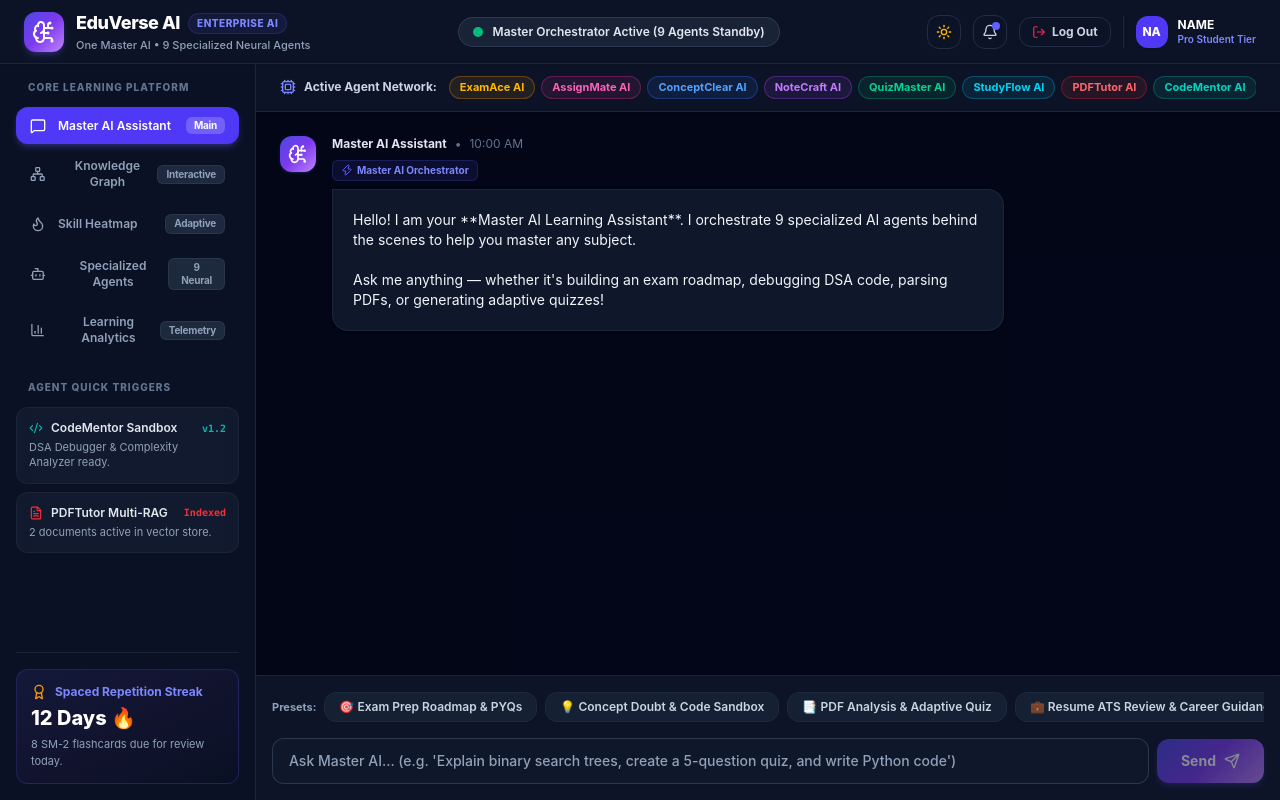
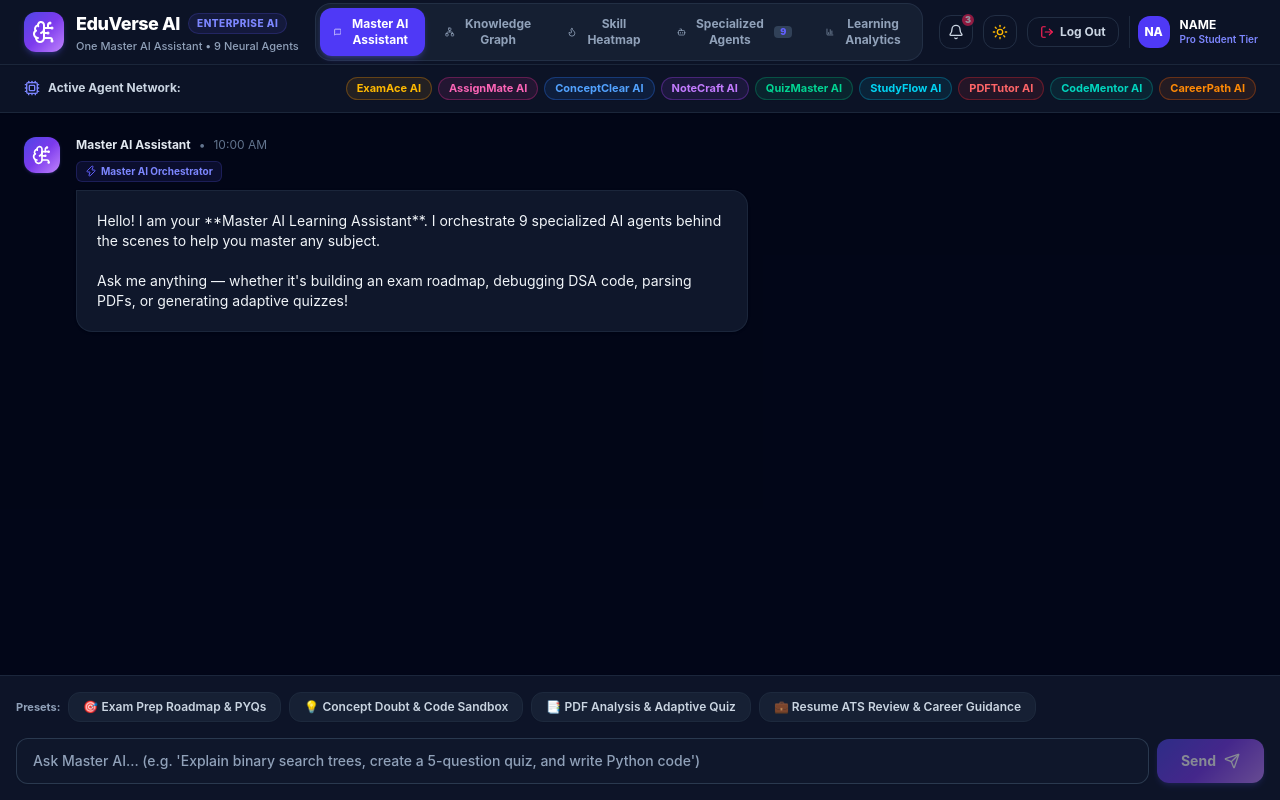
Before and after one commit to rupeshsah86/EduTech_Agents, a React (Vite) app in the folder frontend/: page /dashboard in a window 1280 px wide. Both pictures are taken after typing "name@example.com", "Sample123" into the empty fields and a click on the button "Log In to EduVerse". Built offline with nearby package versions, Linux system fonts and the light colour scheme.

Commit message:
feat(dashboard): move navigation menu upward into top header navbar and add interactive notification dropdown popover

```diff
--- a/frontend/src/components/dashboard/Navbar.tsx
+++ b/frontend/src/components/dashboard/Navbar.tsx
@@ -1,18 +1,38 @@
 import React from 'react';
 import { Link, useNavigate } from 'react-router-dom';
 import { useAuth } from '../../context/AuthContext';
-import { Sun, Moon, Bell, BrainCircuit, LogOut } from 'lucide-react';
+import {
+  Sun,
+  Moon,
+  BrainCircuit,
+  LogOut,
+  MessageSquare,
+  Network,
+  Flame,
+  Bot,
+  BarChart3
+} from 'lucide-react';
+import { NotificationDropdown } from './NotificationDropdown';
 
 interface NavbarProps {
   darkMode: boolean;
   setDarkMode: (val: boolean) => void;
-  activeAgentCount: number;
+  activeTab: string;
+  setActiveTab: (tab: string) => void;
   onNavigateToLanding: () => void;
 }
 
-export const Navbar: React.FC<NavbarProps> = ({ darkMode, setDarkMode, activeAgentCount }) => {
+export const Navbar: React.FC<NavbarProps> = ({ darkMode, setDarkMode, activeTab, setActiveTab }) => {
   const { user, logout } = useAuth();
   const navigate = useNavigate();
+
+  const navItems = [
+    { id: 'chat', label: 'Master AI Assistant', icon: MessageSquare },
+    { id: 'knowledge', label: 'Knowledge Graph', icon: Network },
+    { id: 'heatmap', label: 'Skill Heatmap', icon: Flame },
+    { id: 'agents', label: 'Specialized Agents', icon: Bot, badge: '9' },
+    { id: 'analytics', label: 'Learning Analytics', icon: BarChart3 },
+  ];
 
   const handleLogout = () => {
     logout();
@@ -20,9 +40,11 @@
   };
 
   return (
-    <header className="h-16 border-b border-slate-200/90 dark:border-slate-800/90 bg-white/80 dark:bg-slate-900/80 backdrop-blur-xl sticky top-0 z-40 px-6 flex items-center justify-between transition-colors duration-200 shadow-xs">
-      {/* Brand Identity */}
-      <div className="flex items-center gap-3">
+    <header className="border-b border-slate-200/90 dark:border-slate-800/90 bg-white/80 dark:bg-slate-900/80 backdrop-blur-xl sticky top-0 z-40 transition-colors duration-200 shadow-xs">
+      {/* Top Main Bar */}
+      <div className="h-16 px-6 flex items-center justify-between gap-4">
+        {/* Left Brand Identity */}
+        <div className="flex items-center gap-3 shrink-0">
           <Link
             to="/"
             className="w-10 h-10 rounded-xl agent-gradient-master flex items-center justify-center shadow-md shadow-indigo-500/25 hover:scale-105 transition-transform"
@@ -34,39 +56,59 @@
             <div className="flex items-center gap-2">
               <h1 className="font-extrabold text-base sm:text-lg text-slate-900 dark:text-white tracking-tight">EduVerse AI</h1>
               <span className="text-[10px] font-extrabold tracking-wider uppercase px-2 py-0.5 rounded-full bg-indigo-500/10 text-indigo-600 dark:text-indigo-400 border border-indigo-500/20">
-              Enterprise AI
+                ENTERPRISE AI
               </span>
             </div>
             <p className="text-[11px] text-slate-500 dark:text-slate-400 font-medium hidden sm:block">
-            One Master AI • 9 Specialized Neural Agents
+              One Master AI Assistant • 9 Neural Agents
             </p>
           </div>
         </div>
 
-      {/* Middle Status Badge */}
-      <div className="hidden md:flex items-center gap-2.5 px-3.5 py-1.5 rounded-full bg-slate-100 dark:bg-slate-800/80 border border-slate-200/90 dark:border-slate-700/80 shadow-2xs">
-        <div className="w-2.5 h-2.5 rounded-full bg-emerald-500 animate-pulse" />
-        <span className="text-xs font-semibold text-slate-800 dark:text-slate-200">
-          Master Orchestrator Active ({activeAgentCount} Agents Standby)
+        {/* Center Navigation Tabs (Moved Upward into Header) */}
+        <nav className="hidden lg:flex items-center gap-1.5 p-1 rounded-2xl bg-slate-100/80 dark:bg-slate-800/60 border border-slate-200/60 dark:border-slate-700/50">
+          {navItems.map((item) => {
+            const Icon = item.icon;
+            const isActive = activeTab === item.id;
+            return (
+              <button
+                key={item.id}
+                onClick={() => setActiveTab(item.id)}
+                className={`flex items-center gap-2 px-3.5 py-2 rounded-xl font-bold text-xs transition-all duration-200 cursor-pointer ${
+                  isActive
+                    ? 'bg-indigo-600 text-white shadow-md shadow-indigo-500/25'
+                    : 'text-slate-600 dark:text-slate-400 hover:text-slate-900 dark:hover:text-white hover:bg-slate-200/50 dark:hover:bg-slate-700/50'
+                }`}
+              >
+                <Icon className={`w-3.5 h-3.5 ${isActive ? 'text-white' : 'text-slate-400'}`} />
+                <span>{item.label}</span>
+                {item.badge && (
+                  <span className={`text-[9px] px-1.5 py-0.2 rounded font-black ${
+                    isActive ? 'bg-white/20 text-white' : 'bg-slate-200 dark:bg-slate-700 text-indigo-500'
+                  }`}>
+                    {item.badge}
                   </span>
-      </div>
+                )}
+              </button>
+            );
+          })}
+        </nav>
 
-      {/* User Actions */}
-      <div className="flex items-center gap-3">
-        {/* Dark/Light Toggle */}
+        {/* Right Actions & User Profile */}
+        <div className="flex items-center gap-2.5 shrink-0">
+          {/* Notifications Dropdown (WORKING) */}
+          <NotificationDropdown />
+
+          {/* Dark/Light Theme Toggle */}
           <button
             onClick={() => setDarkMode(!darkMode)}
             className="p-2 rounded-xl text-slate-600 dark:text-slate-300 hover:bg-slate-100 dark:hover:bg-slate-800 border border-slate-200/60 dark:border-slate-700/60 transition-all cursor-pointer"
-          title="Toggle Dark/Light Mode"
+            title="Toggle Dark/Light Theme"
           >
             {darkMode ? <Sun className="w-4 h-4 text-amber-400" /> : <Moon className="w-4 h-4 text-slate-700" />}
           </button>
 
-        <button className="p-2 rounded-xl text-slate-600 dark:text-slate-300 hover:bg-slate-100 dark:hover:bg-slate-800 border border-slate-200/60 dark:border-slate-700/60 transition-all relative cursor-pointer">
-          <Bell className="w-4 h-4" />
-          <span className="absolute top-1.5 right-1.5 w-2 h-2 rounded-full bg-indigo-500" />
-        </button>
-
+          {/* Log Out */}
           <button
             onClick={handleLogout}
             className="px-3 py-1.5 rounded-xl text-slate-700 dark:text-slate-300 hover:bg-rose-500/10 hover:text-rose-600 dark:hover:text-rose-400 border border-slate-200/60 dark:border-slate-700/60 transition-all flex items-center gap-1.5 text-xs font-bold cursor-pointer"
@@ -76,11 +118,12 @@
             <span className="hidden sm:inline">Log Out</span>
           </button>
 
-        <div className="flex items-center gap-2.5 pl-3 border-l border-slate-200 dark:border-slate-800">
+          {/* User Profile Badge */}
+          <div className="flex items-center gap-2.5 pl-2 border-l border-slate-200 dark:border-slate-800">
             <div className="w-8 h-8 rounded-xl bg-indigo-600 text-white font-extrabold text-xs flex items-center justify-center shadow-xs">
               {user?.fullName ? user.fullName.slice(0, 2).toUpperCase() : 'ST'}
             </div>
-          <div className="hidden lg:block text-left">
+            <div className="hidden xl:block text-left">
               <p className="text-xs font-bold text-slate-900 dark:text-white leading-tight">
                 {user?.fullName || 'Student User'}
               </p>
@@ -88,6 +131,29 @@
             </div>
           </div>
         </div>
+      </div>
+
+      {/* Sub Header Navigation for Mobile/Tablet Screens */}
+      <div className="lg:hidden px-4 py-2 border-t border-slate-200/60 dark:border-slate-800/60 overflow-x-auto flex items-center gap-2">
+        {navItems.map((item) => {
+          const Icon = item.icon;
+          const isActive = activeTab === item.id;
+          return (
+            <button
+              key={item.id}
+              onClick={() => setActiveTab(item.id)}
+              className={`flex items-center gap-1.5 px-3 py-1.5 rounded-xl font-bold text-xs whitespace-nowrap transition-all ${
+                isActive
+                  ? 'bg-indigo-600 text-white shadow-xs'
+                  : 'text-slate-600 dark:text-slate-400 bg-slate-100 dark:bg-slate-800'
+              }`}
+            >
+              <Icon className="w-3.5 h-3.5" />
+              <span>{item.label}</span>
+            </button>
+          );
+        })}
+      </div>
     </header>
   );
 };
--- /dev/null
+++ b/frontend/src/components/dashboard/NotificationDropdown.tsx
@@ -0,0 +1,140 @@
+import React, { useState } from 'react';
+import { Bell, Sparkles, BookOpen, Repeat, Code2, X } from 'lucide-react';
+
+interface NotificationItem {
+  id: string;
+  title: string;
+  message: string;
+  time: string;
+  type: 'quiz' | 'exam' | 'pdf' | 'code';
+  read: boolean;
+}
+
+export const NotificationDropdown: React.FC = () => {
+  const [isOpen, setIsOpen] = useState(false);
+  const [notifications, setNotifications] = useState<NotificationItem[]>([
+    {
+      id: '1',
+      title: 'SM-2 Flashcards Due',
+      message: '3 SM-2 spaced repetition flashcards are scheduled for review today.',
+      time: '10m ago',
+      type: 'quiz',
+      read: false
+    },
+    {
+      id: '2',
+      title: 'PDFTutor Indexing Complete',
+      message: 'Operating_Systems_Concepts_10th_Ed.pdf vector index is active.',
+      time: '1h ago',
+      type: 'pdf',
+      read: false
+    },
+    {
+      id: '3',
+      title: 'CodeMentor Sandbox',
+      message: 'Dijkstra shortest path algorithm complexity analysis calculated O((V+E) log V).',
+      time: '2h ago',
+      type: 'code',
+      read: false
+    }
+  ]);
+
+  const unreadCount = notifications.filter(n => !n.read).length;
+
+  const handleMarkAllRead = () => {
+    setNotifications(prev => prev.map(n => ({ ...n, read: true })));
+  };
+
+  const handleRemove = (id: string) => {
+    setNotifications(prev => prev.filter(n => n.id !== id));
+  };
+
+  return (
+    <div className="relative">
+      <button
+        onClick={() => setIsOpen(!isOpen)}
+        className="p-2 rounded-xl text-slate-600 dark:text-slate-300 hover:bg-slate-100 dark:hover:bg-slate-800 border border-slate-200/60 dark:border-slate-700/60 transition-all relative cursor-pointer"
+        title="Notifications"
+      >
+        <Bell className="w-4 h-4" />
+        {unreadCount > 0 && (
+          <span className="absolute -top-1 -right-1 w-4 h-4 rounded-full bg-rose-500 text-white font-black text-[9px] flex items-center justify-center border-2 border-white dark:border-slate-900 animate-pulse">
+            {unreadCount}
+          </span>
+        )}
+      </button>
+
+      {isOpen && (
+        <>
+          {/* Backdrop click dismiss */}
+          <div className="fixed inset-0 z-40" onClick={() => setIsOpen(false)} />
+
+          {/* Popover Card */}
+          <div className="absolute right-0 mt-2 w-80 sm:w-96 rounded-2xl bg-white dark:bg-slate-900 border border-slate-200 dark:border-slate-800 shadow-2xl z-50 overflow-hidden font-sans space-y-0 text-slate-900 dark:text-slate-100">
+            <div className="p-3.5 border-b border-slate-200 dark:border-slate-800 flex items-center justify-between bg-slate-50/80 dark:bg-slate-800/50">
+              <div className="flex items-center gap-2 font-bold text-xs">
+                <Bell className="w-4 h-4 text-indigo-500" />
+                <span>Notifications</span>
+                {unreadCount > 0 && (
+                  <span className="px-2 py-0.5 rounded-full bg-indigo-500/10 text-indigo-600 dark:text-indigo-400 font-bold text-[10px]">
+                    {unreadCount} New
+                  </span>
+                )}
+              </div>
+              {unreadCount > 0 && (
+                <button
+                  onClick={handleMarkAllRead}
+                  className="text-[11px] font-semibold text-indigo-600 dark:text-indigo-400 hover:underline cursor-pointer"
+                >
+                  Mark all read
+                </button>
+              )}
+            </div>
+
+            <div className="max-h-80 overflow-y-auto divide-y divide-slate-100 dark:divide-slate-800/60">
+              {notifications.length === 0 ? (
+                <div className="p-6 text-center text-xs text-slate-400">
+                  No notifications yet!
+                </div>
+              ) : (
+                notifications.map((n) => (
+                  <div
+                    key={n.id}
+                    className={`p-3.5 flex items-start gap-3 transition-colors ${
+                      !n.read ? 'bg-indigo-500/5 dark:bg-indigo-500/10' : 'hover:bg-slate-50 dark:hover:bg-slate-800/40'
+                    }`}
+                  >
+                    <div className="w-8 h-8 rounded-xl bg-indigo-500/10 text-indigo-500 flex items-center justify-center shrink-0 mt-0.5 font-bold">
+                      {n.type === 'quiz' && <Repeat className="w-4 h-4 text-emerald-500" />}
+                      {n.type === 'pdf' && <BookOpen className="w-4 h-4 text-red-500" />}
+                      {n.type === 'code' && <Code2 className="w-4 h-4 text-teal-500" />}
+                      {n.type === 'exam' && <Sparkles className="w-4 h-4 text-amber-500" />}
+                    </div>
+
+                    <div className="flex-1 space-y-1">
+                      <div className="flex items-center justify-between text-xs">
+                        <span className="font-bold text-slate-900 dark:text-white">{n.title}</span>
+                        <span className="text-[10px] text-slate-400 font-medium">{n.time}</span>
+                      </div>
+                      <p className="text-[11px] text-slate-600 dark:text-slate-300 leading-snug">
+                        {n.message}
+                      </p>
+                    </div>
+
+                    <button
+                      onClick={() => handleRemove(n.id)}
+                      className="text-slate-400 hover:text-rose-500 transition-colors p-1 cursor-pointer"
+                      title="Dismiss"
+                    >
+                      <X className="w-3.5 h-3.5" />
+                    </button>
+                  </div>
+                ))
+              )}
+            </div>
+          </div>
+        </>
+      )}
+    </div>
+  );
+};
--- a/frontend/src/pages/DashboardPage.tsx
+++ b/frontend/src/pages/DashboardPage.tsx
@@ -1,6 +1,5 @@
 import React, { useState } from 'react';
 import { Navbar } from '../components/dashboard/Navbar';
-import { Sidebar } from '../components/dashboard/Sidebar';
 import { MasterAIChat } from '../components/dashboard/MasterAIChat';
 import { KnowledgeGraphVisualizer } from '../components/dashboard/KnowledgeGraphVisualizer';
 import { SkillHeatmap } from '../components/dashboard/SkillHeatmap';
@@ -18,20 +17,17 @@
 
   return (
     <div className="min-h-screen bg-slate-50 dark:bg-slate-950 text-slate-900 dark:text-slate-100 flex flex-col font-sans transition-colors duration-200">
-      {/* Top Navbar */}
+      {/* Top Navbar Header with Integrated Top Navigation Tabs & Working Notifications */}
       <Navbar
         darkMode={darkMode}
         setDarkMode={setDarkMode}
-        activeAgentCount={9}
+        activeTab={activeTab}
+        setActiveTab={setActiveTab}
         onNavigateToLanding={onNavigateToLanding}
       />
 
-      {/* Main Content Layout */}
+      {/* Main Spacious Canvas View */}
       <div className="flex-1 flex overflow-hidden">
-        {/* Navigation Sidebar */}
-        <Sidebar activeTab={activeTab} setActiveTab={setActiveTab} />
-
-        {/* Main Canvas View */}
         <main className="flex-1 flex flex-col overflow-hidden">
           {activeTab === 'chat' && <MasterAIChat />}
           {activeTab === 'knowledge' && <KnowledgeGraphVisualizer />}
```
Lines whose indentation alone changed are shown as unchanged.
